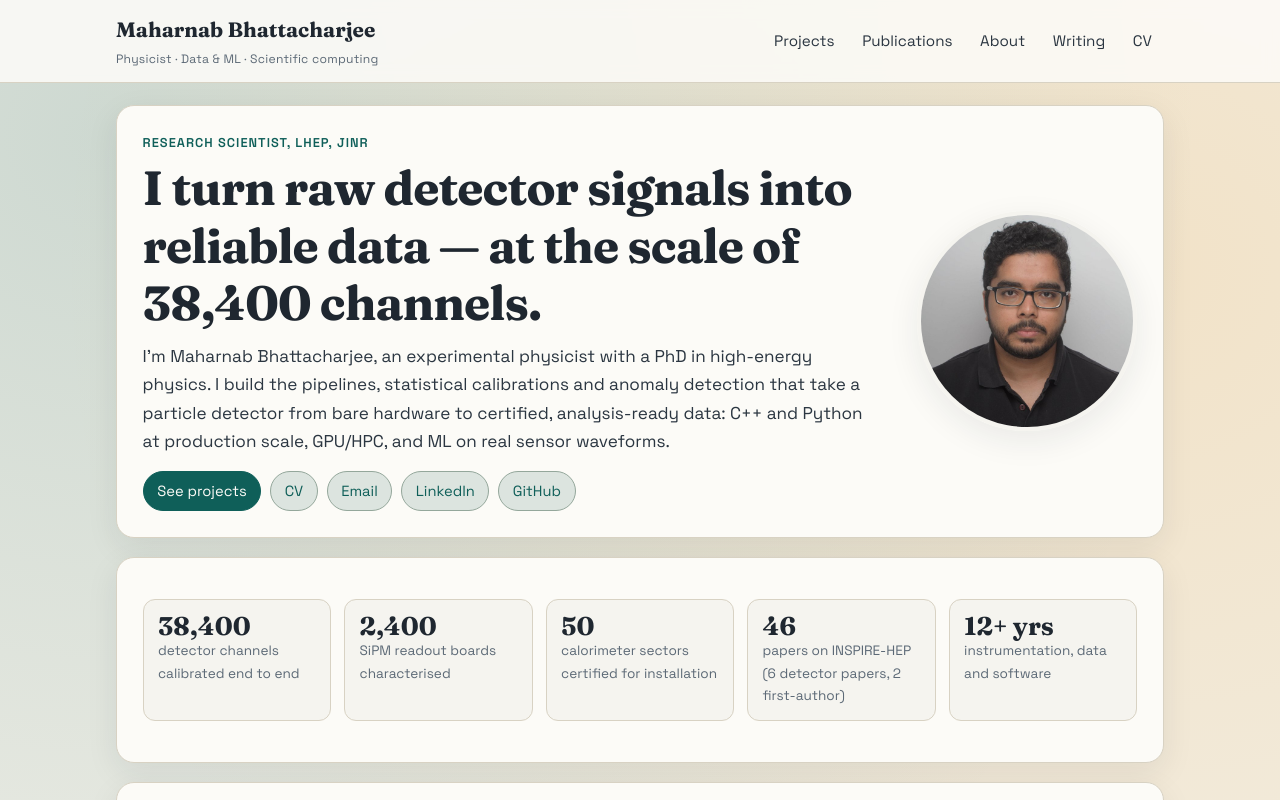
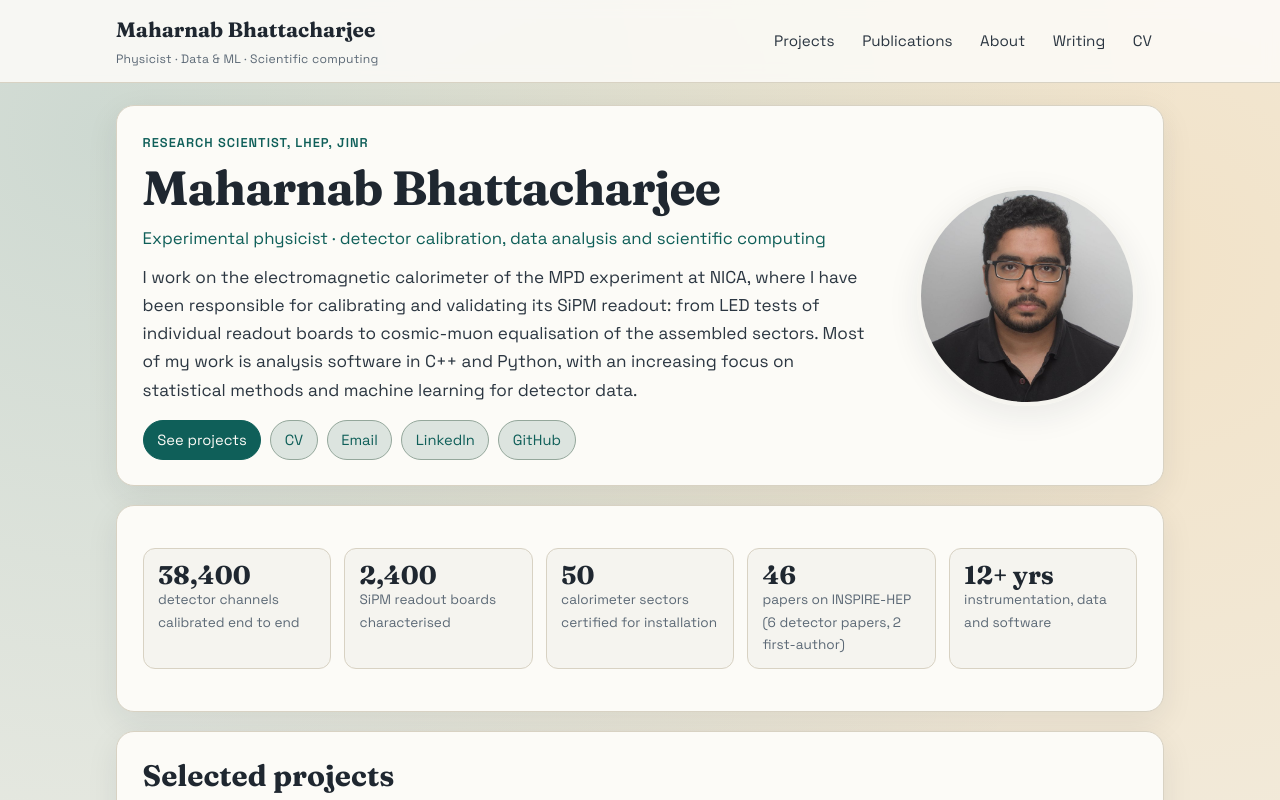
Before and after one commit to maharnab/maharnab.github.io, an Astro site: page / in a window 1280 px wide. Shown: the top 800 px of the page. Built offline with nearby package versions, Linux system fonts and the light colour scheme; Astro itself is replaced by a stand-in of ours.

Commit message:
Plainer, more measured hero and section headings
Co-Authored-By: Claude Opus 5.5 <noreply@anthropic.com>

```diff
--- a/src/content/projects/live-monitoring-pipeline.md
+++ b/src/content/projects/live-monitoring-pipeline.md
@@ -1,5 +1,5 @@
 ---
-title: Live data-quality monitoring at GB/s rates
+title: Design of a live data-quality monitoring system
 summary: Design and prototype of a streaming monitoring system for 38,400 detector channels, covering the TCP receiver, a queueing layer, per-channel metrics and bulk database ingest, sized for 1,000 events/s (about 4.6 GB/s raw).
 period: '2026'
 org: LHEP, JINR · NICA-MPD ECAL
--- a/src/pages/index.astro
+++ b/src/pages/index.astro
@@ -19,12 +19,13 @@ const posts = (await getCollection('blog'))
 	<section class="panel hero">
 		<div class="hero-text">
 			<p class="eyebrow">{AFFILIATION}</p>
-			<h1>I turn raw detector signals into reliable data — at the scale of 38,400 channels.</h1>
+			<h1>Maharnab Bhattacharjee</h1>
+			<p class="subtitle">Experimental physicist · detector calibration, data analysis and scientific computing</p>
 			<p class="lede">
-				I'm Maharnab Bhattacharjee, an experimental physicist with a PhD in high-energy physics. I build the
-				pipelines, statistical calibrations and anomaly detection that take a particle detector from bare
-				hardware to certified, analysis-ready data: C++ and Python at production scale, GPU/HPC, and ML on
-				real sensor waveforms.
+				I work on the electromagnetic calorimeter of the MPD experiment at NICA, where I have been responsible
+				for calibrating and validating its SiPM readout: from LED tests of individual readout boards to
+				cosmic-muon equalisation of the assembled sectors. Most of my work is analysis software in C++ and
+				Python, with an increasing focus on statistical methods and machine learning for detector data.
 			</p>
 			<div class="pills">
 				<a class="btn primary" href="/projects">See projects</a>
@@ -57,7 +58,7 @@ const posts = (await getCollection('blog'))
 	</section>
 
 	<section class="panel">
-		<h2>What I bring</h2>
+		<h2>Areas of work</h2>
 		<div class="cards">
 			<article class="card">
 				<h3>Data & ML</h3>
@@ -68,8 +69,8 @@ const posts = (await getCollection('blog'))
 				<p>Streaming C++17 decoders, multi-GB/s data-rate design, SLURM batch processing, CUDA and GPU-accelerated workflows, PostgreSQL bulk ingest.</p>
 			</article>
 			<article class="card">
-				<h3>Research to production</h3>
-				<p>From simulation (Geant4) and hardware test stands to production pipelines that a collaboration depends on — documented, reproducible, versioned.</p>
+				<h3>Detector R&amp;D</h3>
+				<p>Geant4 simulation, hardware test stands and the analysis pipelines used in detector production, with an emphasis on documented and reproducible results.</p>
 			</article>
 		</div>
 	</section>
@@ -108,6 +109,11 @@ const posts = (await getCollection('blog'))
 </Page>
 
 <style>
+	.subtitle {
+		margin: 0 0 0.6rem;
+		font-size: 1.05rem;
+		color: var(--teal);
+	}
 	.hero {
 		display: grid;
 		grid-template-columns: 1fr auto;
```
